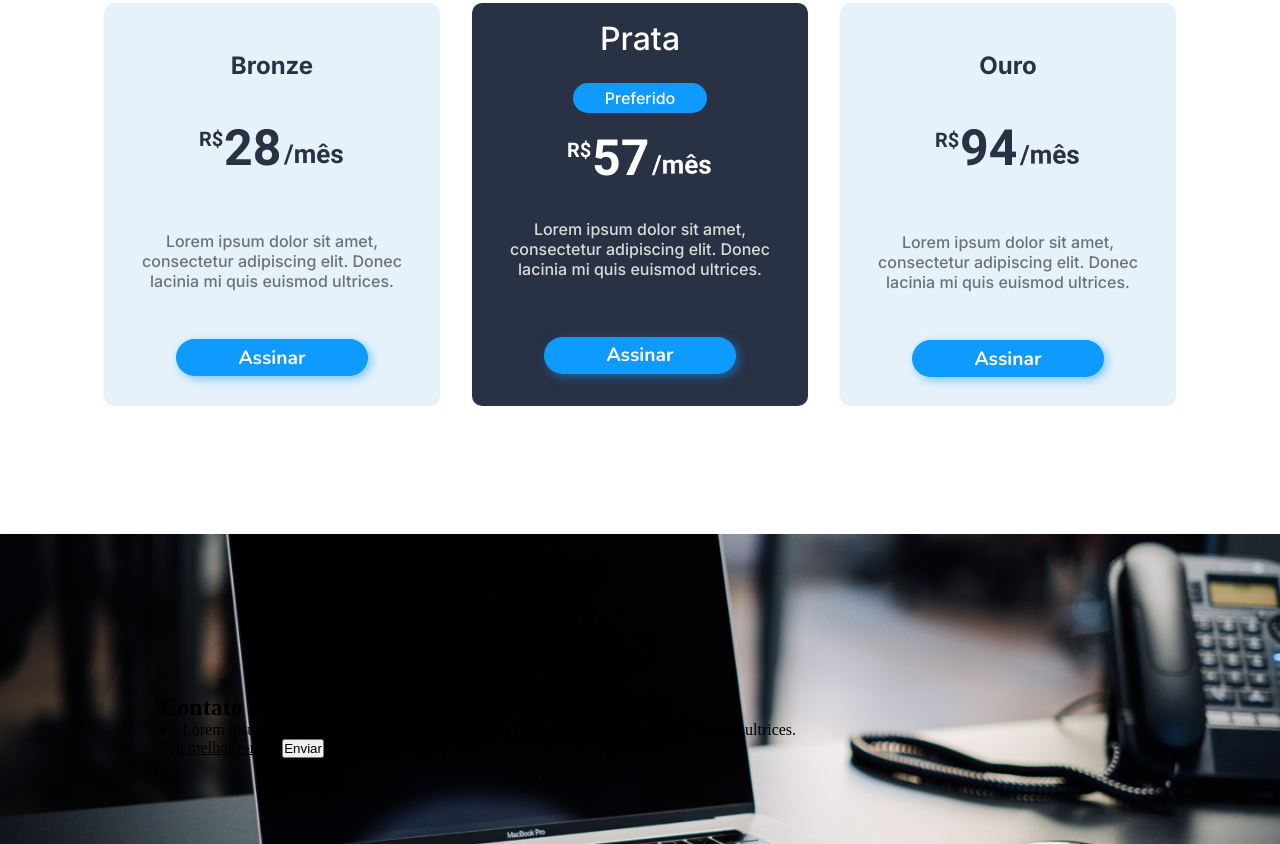
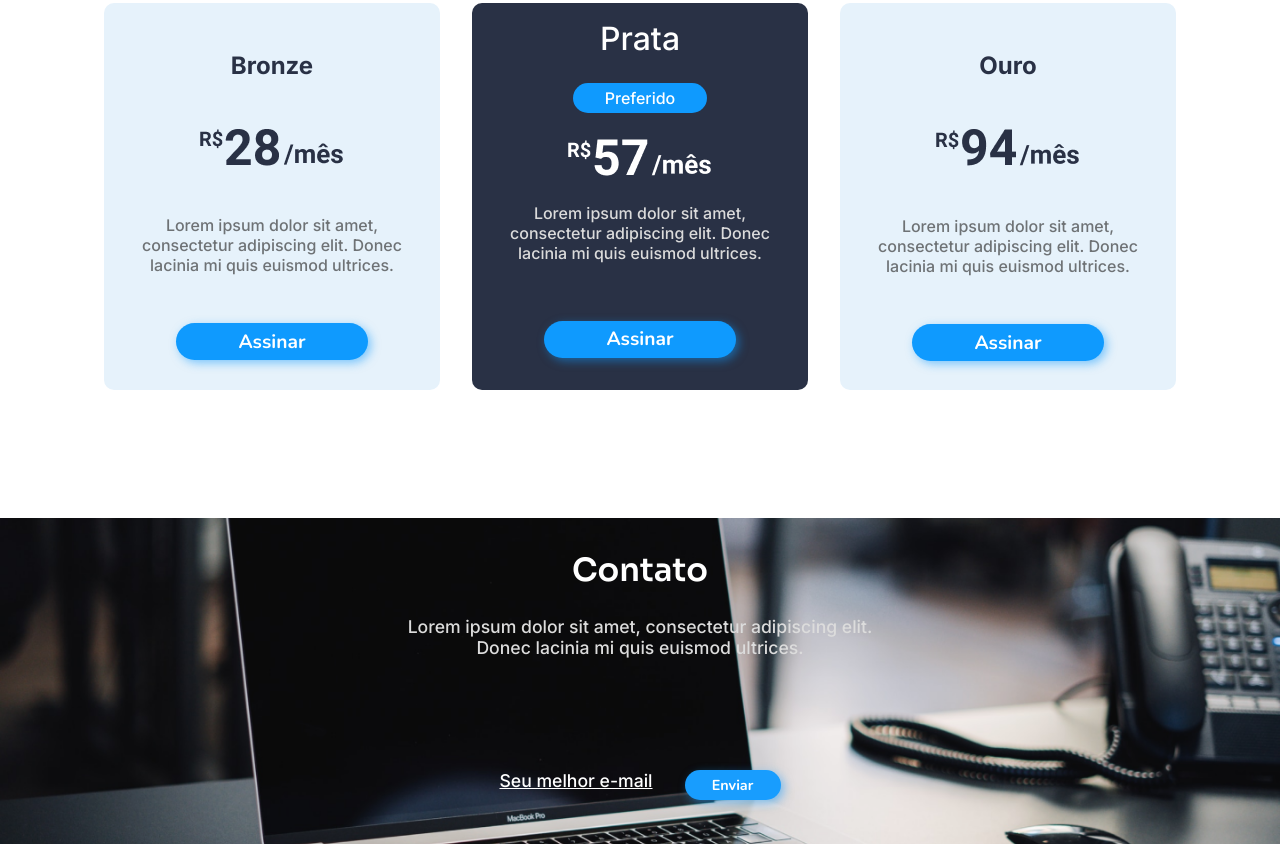
Before and after one commit to VictorRodrigues16/Rachi, a plain HTML site: page index.html in a window 1280 px wide. Shown: the part 1956-2800 px from the top of the page. Drawn offline with nearby package versions, Linux system fonts and the light colour scheme.

Commit message:
Add: Contact and fix padding

```diff
--- a/index.html
+++ b/index.html
@@ -10,12 +10,12 @@
   <body>
     <nav>
       <img src="./Galery/logo.png" alt="Logo do Site" />
-      <ul id="menu">
-        <li>Funcionalidades</li>
-        <li>App</li>
-        <li>Planos</li>
-        <li>Contato</li>
-      </ul>
+      <div id="menu">
+        <a href="#about">Funcionalidades</a>
+        <a href="#text-page3">App</a>
+        <a href="#text-one">Planos</a>
+        <a href="#t5">Contato</a>
+     </div>
     </nav>
 
     <section id="banner">
@@ -85,25 +85,25 @@
       <div id="text-one">
         <h5>Nossos planos</h5>
       <div class="op1">
-        <li>Lorem ipsum dolor sit amet, consectetur adipiscing elit. Donec</li>
-        <li>lacinia mi quis euismod ultrices.</li>
+        <p>Lorem ipsum dolor sit amet, consectetur adipiscing elit. Donec</p>
+        <p>lacinia mi quis euismod ultrices.</p>
       </div>
       </div>
       <div class="cards">
         <div class="card">
           <h1>Bronze</h1>
           <img src="./Galery/Preço.png" alt="preço">
-          <li>Lorem ipsum dolor sit amet, <br>consectetur adipiscing elit. Donec <br>lacinia mi quis euismod ultrices.</li>
+          <p>Lorem ipsum dolor sit amet, <br>consectetur adipiscing elit. Donec <br>lacinia mi quis euismod ultrices.</p>
           <button id="card">Assinar</button>
         </div>
 
           <div class="card1">
             <h1>Prata</h1>
             <div id="pre">
-              <ul>Preferido</ul>
+              <p>Preferido</p>
             </div>
             <img src="./Galery/Preço (1).png" alt="price1">
-            <li>Lorem ipsum dolor sit amet, <br>consectetur adipiscing elit. Donec <br>lacinia mi quis euismod ultrices.</li>
+            <p>Lorem ipsum dolor sit amet, <br>consectetur adipiscing elit. Donec <br>lacinia mi quis euismod ultrices.</p>
             <div id="bb">
               <button id="card">Assinar</button>
             </div>
@@ -113,20 +113,23 @@
             <div class="card">
               <h1>Ouro</h1>
               <img src="./Galery/Preço (2).png" alt="price2">
-              <li>Lorem ipsum dolor sit amet, <br>consectetur adipiscing elit. Donec <br>lacinia mi quis euismod ultrices.</li>
+              <p>Lorem ipsum dolor sit amet, <br>consectetur adipiscing elit. Donec <br>lacinia mi quis euismod ultrices.</p>
               <button id="card">Assinar</button>
         </div>
       </div>
     </section>
     <section id="page5">
-      <div id="t5">
+      <div id="cont">
+          <div id="t5">
         <h1>Contato</h1>
-        <li>Lorem ipsum dolor sit amet, consectetur adipiscing elit. Donec lacinia mi quis euismod ultrices.</li>
-      </div>
+        <p>Lorem ipsum dolor sit amet, consectetur adipiscing elit. Donec lacinia mi quis euismod ultrices.</p>
+        </div>
       <div id="sbt5">
         <u>Seu melhor e-mail</u>
         <button id="t5">Enviar</button>
       </div>
+    </div>
+
     </section>
     <footer>
       <h1>Rachi - Todos os direitos reservados.</h1>
--- a/style.css
+++ b/style.css
@@ -16,7 +16,7 @@ nav{
     align-items: center;
     gap: 30rem;
     padding: 1.2rem;
-    cursor: pointer;
+
 }
 
 nav img{
@@ -24,19 +24,28 @@ width: 5rem;
 }
 
 
-ul#menu{
+div#menu{
     display: flex;
     list-style: none;
-    gap: 1rem;
+    gap: 2rem;
 
     font-weight: 500;
     font-family: "inter", sans-serif, Arial;
     color: #6E7275;
 }
 
-nav ul li{
+a{
     padding: 0 1rem 0 1rem;
+    color: #6E7275;
+    text-decoration: none;
+    transition: cubic-bezier(0.165, 0.84, 0.44, 1);
+}
 
+nav a{
+    padding: 0 1rem 0 1rem;
+    color: #6E7275;
+    text-decoration: none;
+    transition: cubic-bezier(0.165, 0.84, 0.44, 1);
 }
 
 section#banner {
@@ -49,7 +58,7 @@ padding: 5rem;
 
 }
 
-section#banner div h1, p {
+section#banner div h1, section#banner p {
 
     font-size: 3rem;
     font-family: "Sora", sans-serif, Arial;
@@ -192,7 +201,7 @@ section#page4 h5{
     color: #293145;
 }
 
-.op1 li{
+.op1 p{
     font-family: "Inter", sans-serif;
     font-weight: 600;
     font-size: 1rem;
@@ -219,9 +228,8 @@ div#text-one{
 
 }
 
-.cards li{
+.cards p{
     text-align: center;
-    padding-top: 1rem;
 }
 
 .cards{
@@ -248,10 +256,8 @@ div#text-one{
 .card1{
     padding-top: 1rem;
     background-color: #293145;
-    list-style: none;
     display: flex;
     flex-direction: column;
-    align-items: baseline;
     width: 21rem;
     font-family: "Inter", sans-serif;
     align-items: center;
@@ -265,12 +271,9 @@ div#text-one{
 }
 
 .card{
-
     padding-top: 3rem;
-    list-style: none;
     display: flex;
     flex-direction: column;
-    align-items: baseline;
     width: 21rem;
     font-family: "Inter", sans-serif;
     align-items: center;
@@ -320,14 +323,85 @@ div#bb{
 footer{
     padding: 2rem;
     font-family: "Inter", sans-serif;
-    font-weight: 600;
+    font-weight: 400;
     font-size: 0.5rem;
-    color: #6E7275;
+    color: #293145;
+
     text-align: center;
 }
 
 section#page5{
     background-image: url(./Galery/unsplash_psGV5KhidlY.png);
     background-size: 100%;
-    padding: 10rem;
+    background-repeat: no-repeat;
+    padding-top: 2rem;
+    padding-bottom: 5rem;
+    opacity: 0.96;
 }
+
+section#page5 h1{
+    font-size: 2rem;
+    font-family: "Sora", sans-serif, Arial;
+    font-weight: 600;
+    text-align: center;
+    color: #fff;
+}
+
+section#page5 p{
+    font-family: "Inter", sans-serif;
+    font-weight: 500;
+    width: 30rem;
+    justify-content: center;
+    text-align: center;
+    font-size: 1.1rem;
+    color: #DBDBDB;
+
+}
+
+
+div#t5{
+    display: flex;
+    flex-direction: column;
+    align-items: center;
+    gap: 1.6rem;
+}
+
+div#sbt5{
+    display: flex;
+    gap: 2rem;
+    justify-content: center;
+}
+
+div#sbt5 u{
+    font-family: "Inter", sans-serif;
+    font-weight: 500;
+    color: #fff;
+    font-size: 1.1rem;
+
+}
+
+div#cont{
+    display: flex;
+    flex-direction: column;
+    gap: 7rem;
+}
+
+button#t5{
+    background-color: #0F9AFE;
+    border: none;
+    border-radius: 2rem;
+    box-shadow: #0F9AFE80 3px 3px 10px 0px;
+    width: 6rem;
+    height: 1.9rem;
+
+    font-family: "Nunito", sans-serif, Arial;
+    font-weight: 600;
+    color: #fff;
+    font-size: 0.9rem;
+    cursor: pointer;
+    transition: .6s;
+}
+
+button#t5:hover{
+    background-color: #187cc4;
+}
```
